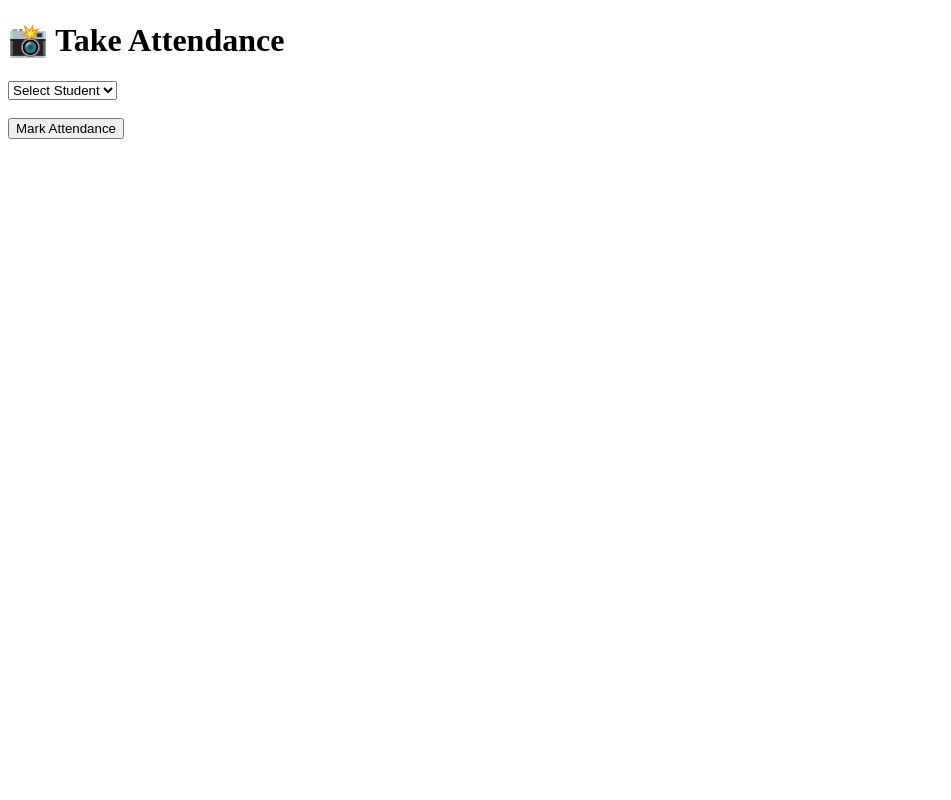
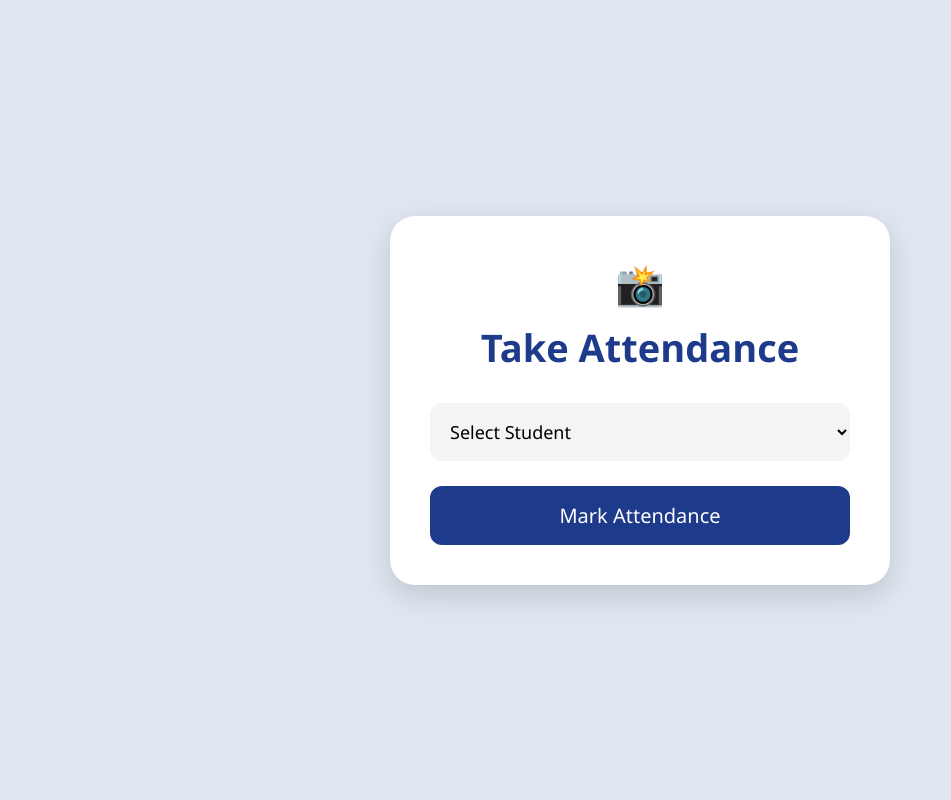
Before and after one commit to gyashica1hub/Smart-Attendance-System, a Flask app: page /take_attendance/1 in a window 1280 px wide. Shown: the whole page, without its empty margins (0-951 px from the left). Run offline with Flask 3, Linux system fonts and the light colour scheme; data comes from the database, SQL or seed files in the repository.

Commit message:
Styled attendance UI

```diff
--- a/templates/attendance_camera.html
+++ b/templates/attendance_camera.html
@@ -2,16 +2,86 @@
 <html>
 <head>
     <title>Take Attendance</title>
+
+    <style>
+
+        *{
+            margin:0;
+            padding:0;
+            box-sizing:border-box;
+            font-family:'Segoe UI',sans-serif;
+        }
+
+        body{
+            background:#dfe7f1;
+            display:flex;
+            justify-content:center;
+            align-items:center;
+            min-height:100vh;
+        }
+
+        .attendance-box{
+            background:white;
+            padding:40px;
+            width:500px;
+            border-radius:25px;
+            box-shadow:0 10px 30px rgba(0,0,0,0.15);
+            text-align:center;
+        }
+
+        h1{
+            color:#1e3a8a;
+            margin-bottom:30px;
+            font-size:38px;
+        }
+
+        select{
+            width:100%;
+            padding:16px;
+            border:none;
+            border-radius:12px;
+            background:#f3f4f6;
+            font-size:18px;
+            margin-bottom:25px;
+            outline:none;
+        }
+
+        button{
+            width:100%;
+            padding:16px;
+            border:none;
+            border-radius:12px;
+            background:#1e3a8a;
+            color:white;
+            font-size:20px;
+            cursor:pointer;
+            transition:0.3s;
+        }
+
+        button:hover{
+            background:#142b63;
+        }
+
+        .icon{
+            font-size:40px;
+            margin-bottom:10px;
+        }
+
+    </style>
 </head>
 <body>
 
-<h1>📸 Take Attendance</h1>
+<div class="attendance-box">
+
+    <div class="icon">📸</div>
+
+    <h1>Take Attendance</h1>
 
     <input type="hidden" id="class_id" value="{{ class_id }}">
 
     <select id="student_name">
 
-    <option>Select Student</option>
+        <option value="">Select Student</option>
 
         {% for student in students %}
         <option value="{{ student[0] }}">
@@ -21,11 +91,11 @@
 
     </select>
 
-<br><br>
-
     <button onclick="markAttendance()">
         Mark Attendance
     </button>
+
+</div>
 
 <script>
 
@@ -37,7 +107,12 @@ function markAttendance(){
     let class_id =
         document.getElementById("class_id").value;
 
-    fetch('/mark_attendance', {
+    if(student_name==""){
+        alert("Please Select Student");
+        return;
+    }
+
+    fetch('/mark_attendance',{
 
         method:'POST',
 
@@ -46,12 +121,17 @@ function markAttendance(){
         },
 
         body:
-        'student_name=' + student_name +
-        '&class_id=' + class_id
+        'student_name='+student_name+
+        '&class_id='+class_id
     })
 
     .then(res=>res.text())
-    .then(data=>alert(data));
+    .then(data=>{
+
+        alert(data);
+
+    });
+
 }
 
 </script>
```
Lines whose indentation alone changed are shown as unchanged.
